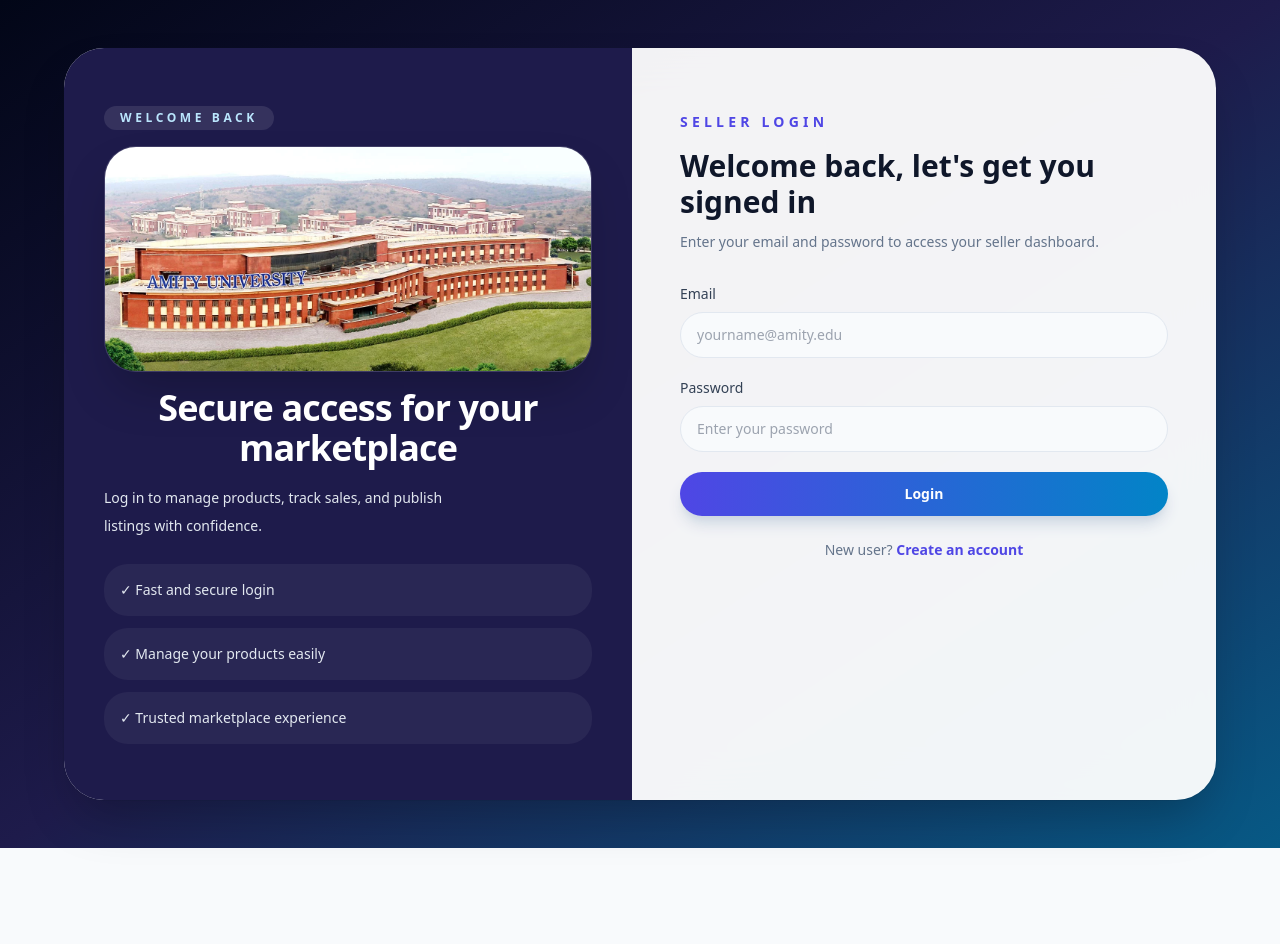
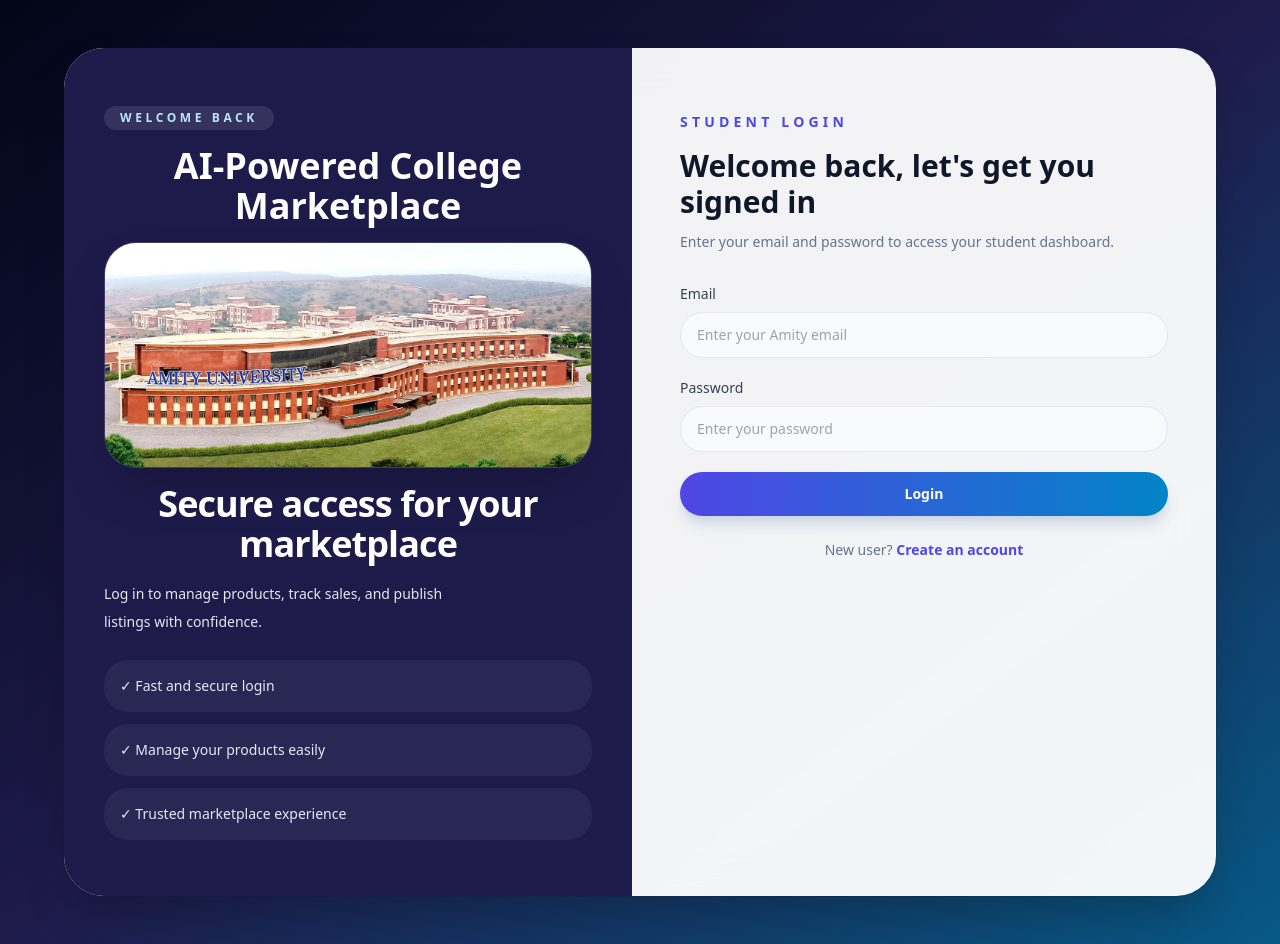
Before and after one commit to priyanka-tomar-codehub/mern-frontend, a React (Create React App) app: page /login in a window 1280 px wide. Before the commit the page ends 848 px from the top, so only its background shows below. Built offline with nearby package versions, Linux system fonts and the light colour scheme.

Commit message:
login successful chnges

```diff
--- a/src/components/Navbar.js
+++ b/src/components/Navbar.js
@@ -117,10 +117,7 @@ function Navbar() {
             </Link>
           </div>
 
-          <div className="hidden rounded-full bg-slate-100 px-3 py-2 text-sm text-slate-600 md:flex md:items-center">
-            <span className="mr-2 font-medium text-slate-900">Shop</span>
-            <span className="rounded-full bg-white px-2 py-1 text-xs font-semibold text-indigo-600 shadow-sm">Market</span>
-          </div>
+
         </div>
 
          <div className="hidden flex-1 items-center justify-center md:flex">
--- a/src/pages/Login.js
+++ b/src/pages/Login.js
@@ -37,7 +37,10 @@ function Login() {
       toast.success("Login Successful");
 
       localStorage.setItem("token", res.data.token);
-      navigate("/", { replace: true });
+      // navigate("/", { replace: true });
+      setLoading(false);
+
+      window.location.href = "/";
     } catch (err) {
       toast.error("Invalid Credentials");
       setLoading(false);
@@ -52,6 +55,9 @@ return (
           <span className="inline-flex rounded-full bg-white/10 px-4 py-1 text-xs font-semibold uppercase tracking-[0.3em] text-sky-200">
             Welcome Back
           </span>
+          <h1 className="mt-6 text-4xl font-bold text-white">
+            AI-Powered College Marketplace
+          </h1>
           <div className="overflow-hidden rounded-[2rem] border border-white/10 bg-white/5 shadow-2xl">
             <img
               src="amity-login.jpg"
@@ -73,9 +79,9 @@ return (
 
       <div className="flex-1 px-8 py-10 sm:px-12 sm:py-16">
         <div className="mb-8 text-center lg:text-left">
-          <p className="text-sm font-semibold uppercase tracking-[0.3em] text-indigo-600">Seller Login</p>
+          <p className="text-sm font-semibold uppercase tracking-[0.3em] text-indigo-600">Student Login</p>
           <h2 className="mt-4 text-3xl font-extrabold text-slate-900">Welcome back, let's get you signed in</h2>
-          <p className="mt-3 text-sm text-slate-500">Enter your email and password to access your seller dashboard.</p>
+          <p className="mt-3 text-sm text-slate-500">Enter your email and password to access your student dashboard.</p>
         </div>
 
         <form onSubmit={handleSubmit} className="space-y-5">
@@ -84,7 +90,7 @@ return (
             <input
               id="email"
               type="email"
-              placeholder="yourname@amity.edu"
+              placeholder="Enter your Amity email"
               value={email}
               onChange={(e) => setEmail(e.target.value)}
               className="w-full rounded-3xl border border-slate-200 bg-slate-50 px-4 py-3 text-sm text-slate-900 outline-none transition focus:border-indigo-400 focus:ring-2 focus:ring-indigo-200"
```
